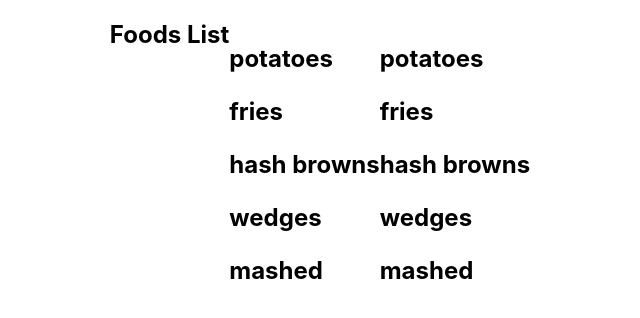
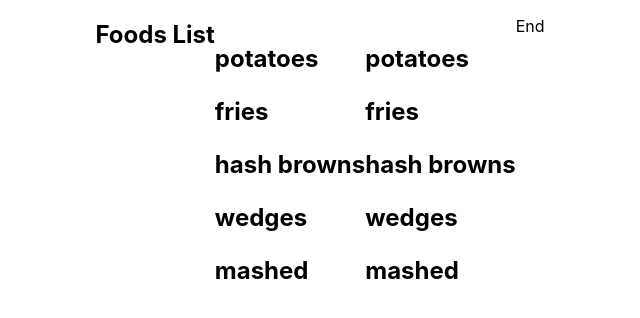
Before and after one commit to jenhurd8/reactDrills2, a React (Create React App) app: page / in a window 1280 px wide. Shown: the top 318 px of the page, without its empty margins (320-960 px from the left). Built offline with nearby package versions, Linux system fonts and the light colour scheme.

Commit message:
Added paragraph

```diff
--- a/src/App.js
+++ b/src/App.js
@@ -17,6 +17,7 @@ class App extends Component {
         <h2>Foods List</h2>
         <h2>{myArray}</h2>
         <h2>{myArray}</h2>
+        <p>End</p>
       </div>
     );
   }
```
